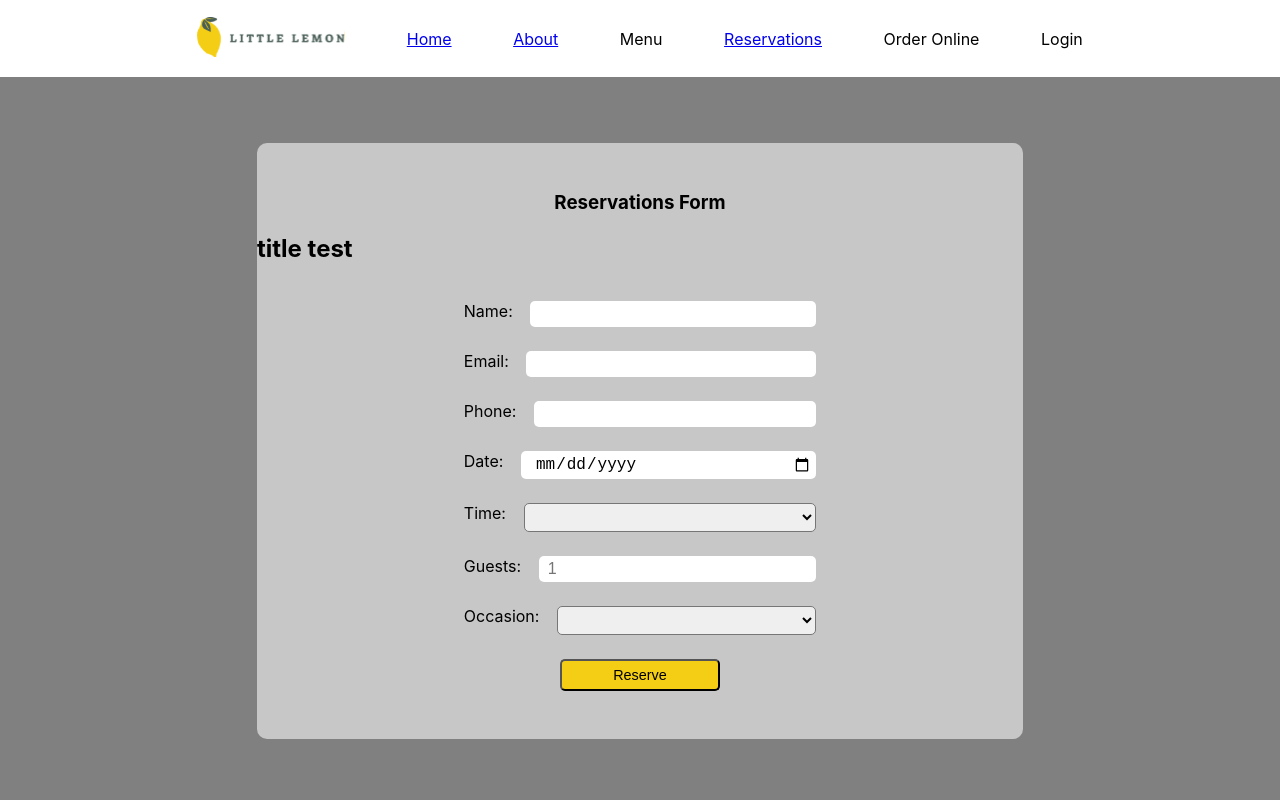
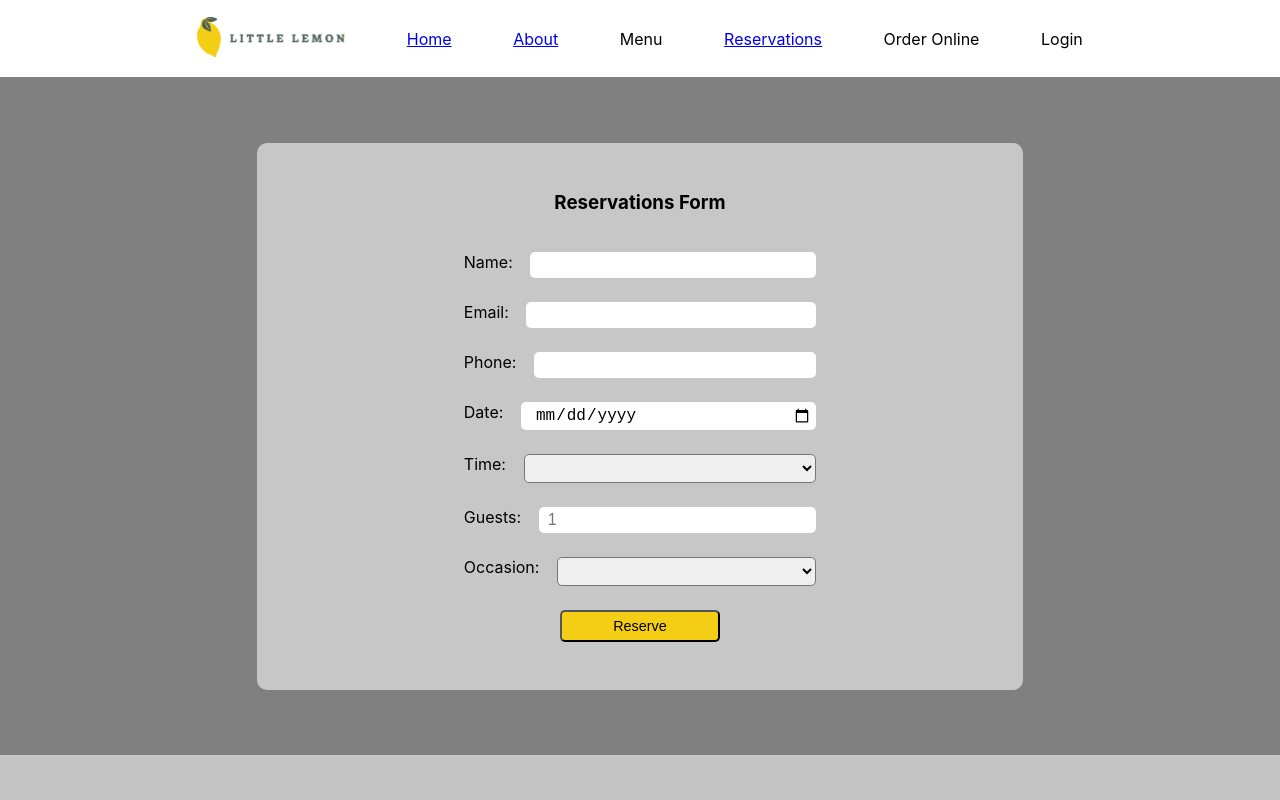
Before and after one commit to ma-boles/my-app, a React (Create React App) app: page /BookingPage in a window 1280 px wide. Shown: the top 800 px of the page. Built offline with nearby package versions, Linux system fonts and the light colour scheme.

Commit message:
git commit -m "update"

```diff
--- a/src/BookingForm.js
+++ b/src/BookingForm.js
@@ -48,7 +48,7 @@ export default function BookingForm ({ /*availableTimes, occasions,*/ dispatch,
 
     return(
         <>
-        <h1>title test</h1>
+
         <form onSubmit={handleSubmit}>
                 <div>
                     <label htmlFor="name">Name:</label><br />
@@ -97,3 +97,5 @@ export default function BookingForm ({ /*availableTimes, occasions,*/ dispatch,
         </>
     )
 }
+
+ /*<h1>title test</h1>*/
```
